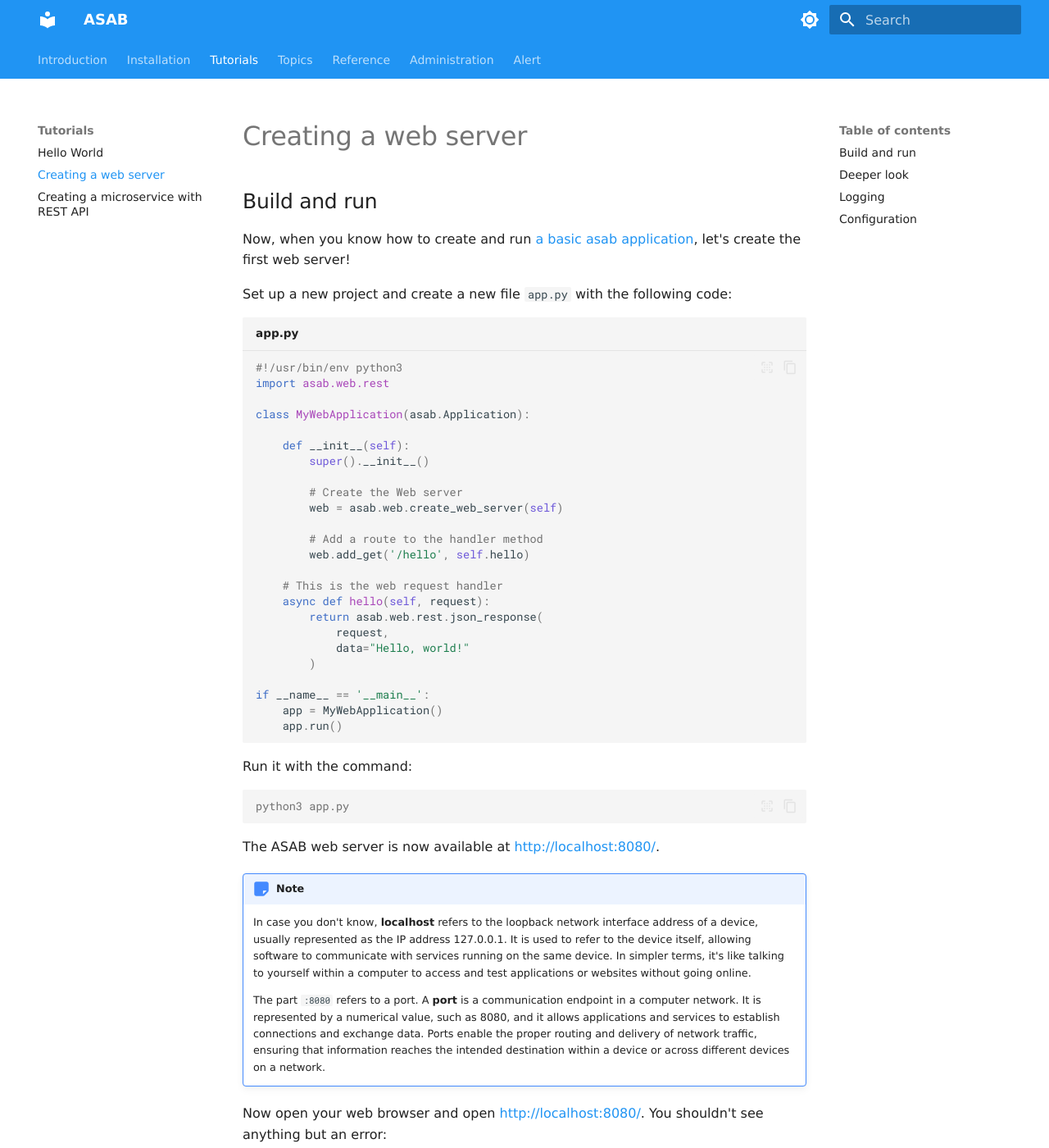
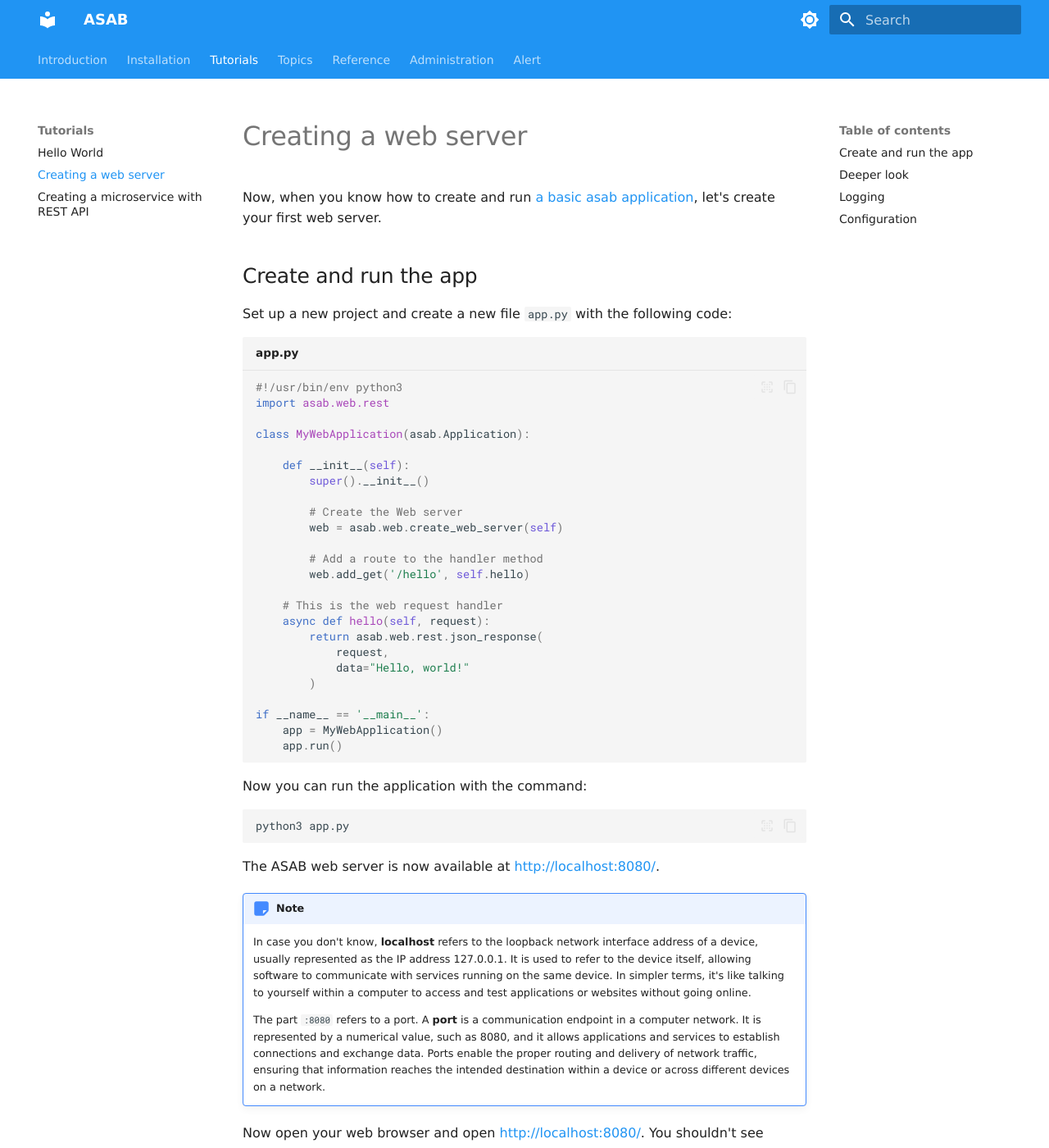
Before and after one commit to TeskaLabs/asab, an MkDocs documentation site: the page built from docs/tutorials/02_web_server.md, in a window 1280 px wide and 1400 px high. Shown: the whole window at 82% size. Built offline with MkDocs 1.6.1 and Material for MkDocs 9.7.7, drawn with Linux system fonts in a browser that asks for light colours; some web fonts are replaced; some of the changed text lies outside the part shown.

Commit message:
Tutorial progress

````diff
--- a/docs/tutorials/02_web_server.md
+++ b/docs/tutorials/02_web_server.md
@@ -1,10 +1,9 @@
 Creating a web server
 =====================
+Now, when you know how to create and run [a basic asab application](./01_hello_world.md), let's create your first web server.
 
-Build and run
--------------
-
-Now, when you know how to create and run [a basic asab application](./01_hello_world.md), let's create the first web server!
+Create and run the app
+----------------------
 
 Set up a new project and create a new file `app.py` with the following code:
 
@@ -37,9 +36,9 @@ if __name__ == '__main__':
 
 ```
 
-Run it with the command:
+Now you can run the application with the command:
 
-``` console
+``` bash
 python3 app.py
 ```
 
@@ -54,19 +53,19 @@ The ASAB web server is now available at [http://localhost:8080/](http://localhos
 
 Now open your web browser and open [http://localhost:8080/](http://localhost:8080/). You shouldn't see anything but an error:
 
-```
+``` bash
 404: Not Found
 ```
 
 That is correct, because the endpoint "/" is not handled by the router. But now, if you open [http://localhost:8080/hello](http://localhost:8080/hello), you should see the response:
 
-```
-    "Hello world!"
+``` json
+"Hello world!"
 ```
 
 You should get the same result from a terminal using cURL command:
 
-``` console
+``` bash
 curl --location 'localhost:8080/hello'
 ```
 
--- a/mkdocs.yml
+++ b/mkdocs.yml
@@ -32,9 +32,10 @@ theme:
       info: fontawesome/solid/circle-info
       tip: fontawesome/solid/bullhorn
       success: fontawesome/solid/check
+      # failure: fontawesome/solid/bomb
+      failure: fontawesome/solid/xmark
       question: fontawesome/solid/circle-question
       warning: fontawesome/solid/triangle-exclamation
-      failure: fontawesome/solid/bomb
       danger: fontawesome/solid/skull
       bug: fontawesome/solid/robot
       example: fontawesome/solid/flask
````
Also changed, not shown: docs/index.md (+0 -9 lines), docs/tutorials/01_hello_world.md (+5 -2 lines), docs/tutorials/03_rest_api.md (+4 -5 lines), docs/tutorials/04_storage.md (+2 -5 lines).
